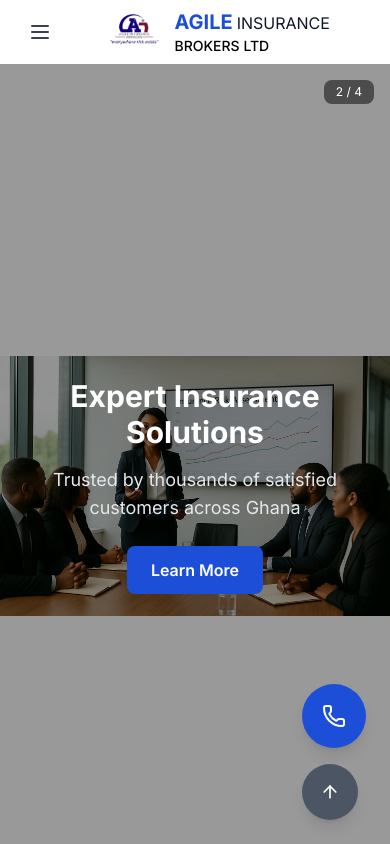
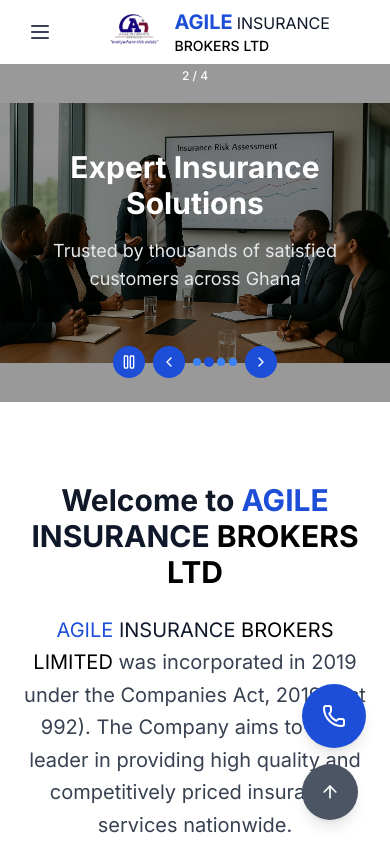
Before and after one commit to KakraGeek/AIB_V2, a React (Vite) app: page / in a window 390 px wide. Shown: the top 844 px of the page. Built offline with nearby package versions, Linux system fonts and the light colour scheme.

Commit message:
Fix hero slider: remove CTA buttons, make controls transparent, fix mobile background issues

```diff
--- a/src/components/HeroSlider.tsx
+++ b/src/components/HeroSlider.tsx
@@ -1,7 +1,6 @@
 import React, { useState, useEffect, useCallback, useMemo } from 'react'
 import { motion, AnimatePresence } from 'framer-motion'
 import { ChevronLeft, ChevronRight, Play, Pause } from 'lucide-react'
-import { Link } from 'react-router-dom'
 import { heroSlides } from '@/data/heroSlides'
 import { cn } from '@/lib/utils'
 
@@ -147,8 +146,10 @@
         "relative w-full hero-slider",
         // Responsive height: full screen on desktop, appropriate height on mobile
         "h-screen md:h-screen",
-        // Mobile-specific height adjustments
-        "min-h-[60vh] sm:min-h-[70vh] md:min-h-screen",
+        // Mobile-specific height adjustments - reduced to match image height
+        "min-h-[40vh] sm:min-h-[50vh] md:min-h-screen",
+        // White background to cover parent gradient
+        "bg-white",
         className
       )}
       onMouseEnter={handlePause}
@@ -219,32 +220,19 @@
                 {currentSlideData.subtitle}
               </motion.p>
 
-              <motion.div
-                custom={2}
-                variants={prefersReducedMotion ? {} : contentVariants}
-                initial="hidden"
-                animate="visible"
-                style={{ willChange: 'transform, opacity' }}
-              >
-                <Link
-                  to={currentSlideData.ctaHref}
-                  className="inline-block bg-primary-600 hover:bg-primary-700 text-white font-semibold py-3 px-6 md:py-4 md:px-8 rounded-lg text-base md:text-lg transition-colors duration-200 focus:outline-none focus:ring-2 focus:ring-primary-400 focus:ring-offset-2 button-optimized hover-optimized touch-optimized"
-                >
-                  {currentSlideData.ctaLabel}
-                </Link>
-              </motion.div>
+
             </div>
           </div>
         </motion.div>
       </AnimatePresence>
 
       {/* Navigation Controls - Responsive positioning */}
-      <div className="absolute bottom-4 md:bottom-8 left-1/2 transform -translate-x-1/2 z-20">
-        <div className="flex items-center space-x-2 md:space-x-4">
+      <div className="absolute md:bottom-4 md:left-1/2 md:transform md:-translate-x-1/2 md:z-20 bottom-0 left-0 right-0 z-10">
+        <div className="flex items-center justify-center md:justify-start space-x-2 md:space-x-4 mb-4 md:mb-0 px-4 py-2 md:rounded-t-lg md:bg-transparent md:backdrop-blur-sm bg-transparent">
           {/* Play/Pause Button */}
           <button
             onClick={() => setIsPlaying(!isPlaying)}
-            className="p-2 md:p-3 bg-white/20 hover:bg-white/30 rounded-full text-white transition-colors duration-200 focus:outline-none focus:ring-2 focus:ring-white/50 button-optimized touch-optimized"
+            className="p-2 md:p-3 bg-primary-600 hover:bg-primary-700 rounded-full text-white transition-colors duration-200 focus:outline-none focus:ring-2 focus:ring-primary-400 button-optimized touch-optimized"
             aria-label={isPlaying ? "Pause slideshow" : "Play slideshow"}
           >
             {isPlaying ? <Pause size={16} className="md:w-5 md:h-5" /> : <Play size={16} className="md:w-5 md:h-5" />}
@@ -253,7 +241,7 @@
           {/* Previous Button */}
           <button
             onClick={goToPrevious}
-            className="p-2 md:p-3 bg-white/20 hover:bg-white/30 rounded-full text-white transition-colors duration-200 focus:outline-none focus:ring-2 focus:ring-white/50 button-optimized touch-optimized"
+            className="p-2 md:p-3 bg-primary-600 hover:bg-primary-700 rounded-full text-white transition-colors duration-200 focus:outline-none focus:ring-2 focus:ring-primary-400 button-optimized touch-optimized"
             aria-label="Previous slide"
           >
             <ChevronLeft size={16} className="md:w-5 md:h-5" />
@@ -266,10 +254,10 @@
                 key={index}
                 onClick={() => goToSlide(index)}
                 className={cn(
-                  "w-2 h-2 md:w-3 md:h-3 rounded-full transition-all duration-200 focus:outline-none focus:ring-2 focus:ring-white/50 button-optimized touch-optimized",
+                  "w-2 h-2 md:w-3 md:h-3 rounded-full transition-all duration-200 focus:outline-none focus:ring-2 focus:ring-primary-400 button-optimized touch-optimized",
                   index === currentSlide
-                    ? "bg-white scale-125"
-                    : "bg-white/50 hover:bg-white/75"
+                    ? "bg-primary-600 scale-125"
+                    : "bg-primary-400 hover:bg-primary-500"
                 )}
                 aria-label={`Go to slide ${index + 1}`}
                 aria-current={index === currentSlide ? "true" : "false"}
@@ -280,7 +268,7 @@
           {/* Next Button */}
           <button
             onClick={goToNext}
-            className="p-2 md:p-3 bg-white/20 hover:bg-white/30 rounded-full text-white transition-colors duration-200 focus:outline-none focus:ring-2 focus:ring-white/50 button-optimized touch-optimized"
+            className="p-2 md:p-3 bg-primary-600 hover:bg-primary-700 rounded-full text-white transition-colors duration-200 focus:outline-none focus:ring-2 focus:ring-primary-400 button-optimized touch-optimized"
             aria-label="Next slide"
           >
             <ChevronRight size={16} className="md:w-5 md:h-5" />
@@ -289,8 +277,8 @@
       </div>
 
       {/* Slide Counter - Responsive positioning */}
-      <div className="absolute top-4 md:top-8 right-4 md:right-8 z-20">
-        <div className="bg-black/50 text-white px-3 py-1 md:px-4 md:py-2 rounded-lg text-xs md:text-sm">
+      <div className="absolute md:top-4 md:right-4 md:z-20 top-0 left-0 right-0 z-10">
+        <div className="bg-transparent md:bg-transparent text-white px-3 py-1 md:px-4 md:py-2 md:rounded-lg text-xs md:text-sm md:backdrop-blur-sm font-medium text-center md:text-left">
           {currentSlide + 1} / {heroSlides.length}
         </div>
       </div>
--- a/src/index.css
+++ b/src/index.css
@@ -30,7 +30,23 @@
   transform: translateZ(0);
   backface-visibility: hidden;
   perspective: 1000px;
+  /* White background to cover parent gradient */
+  background: white;
+  /* Remove any unwanted borders or outlines */
+  outline: none;
+  border: none;
 }
+
+/* Ensure slider content works properly */
+.hero-slider .motion-div {
+  background: transparent;
+}
+
+.hero-slider .image-optimized {
+  background-color: transparent;
+}
+
+
 
 /* Optimize mobile navigation */
 .mobile-nav {
@@ -82,10 +98,21 @@
 @media (max-width: 768px) {
   .hero-slider {
     will-change: auto;
+    /* White background on mobile */
+    background: white;
+    /* Ensure background covers all edges */
+    background-clip: border-box;
+    background-origin: border-box;
+    /* Reduce height to match image height */
+    height: auto !important;
+    min-height: 40vh !important;
   }
 
   .hero-slider .motion-div {
     will-change: auto;
+    background: transparent;
+    /* Ensure motion div matches container height */
+    height: 100% !important;
   }
 
   /* Mobile: Show full images without cropping */
@@ -93,6 +120,19 @@
     background-size: contain !important;
     background-position: center !important;
     background-repeat: no-repeat !important;
+    background-color: transparent;
+    /* Ensure image covers the reduced height */
+    height: 100% !important;
+  }
+
+  /* Ensure controls are properly positioned on mobile */
+  .hero-slider .absolute.bottom-0 {
+    bottom: 0 !important;
+  }
+
+  /* Ensure counter is properly positioned on mobile */
+  .hero-slider .absolute.top-0 {
+    top: 0 !important;
   }
 }
 
--- a/tailwind.config.js
+++ b/tailwind.config.js
@@ -80,6 +80,18 @@
           800: '#991b1b',
           900: '#7f1d1d',
         },
+        // Custom gradient colors for the design
+        blue: {
+          150: '#dbeafe',
+          175: '#bfdbfe',
+        },
+        indigo: {
+          150: '#e0e7ff',
+          175: '#c7d2fe',
+        },
+        purple: {
+          175: '#ddd6fe',
+        },
       },
       fontFamily: {
         sans: ['Inter', 'system-ui', 'sans-serif'],
```
Also changed, not shown: src/pages/Home.tsx (indentation only).
